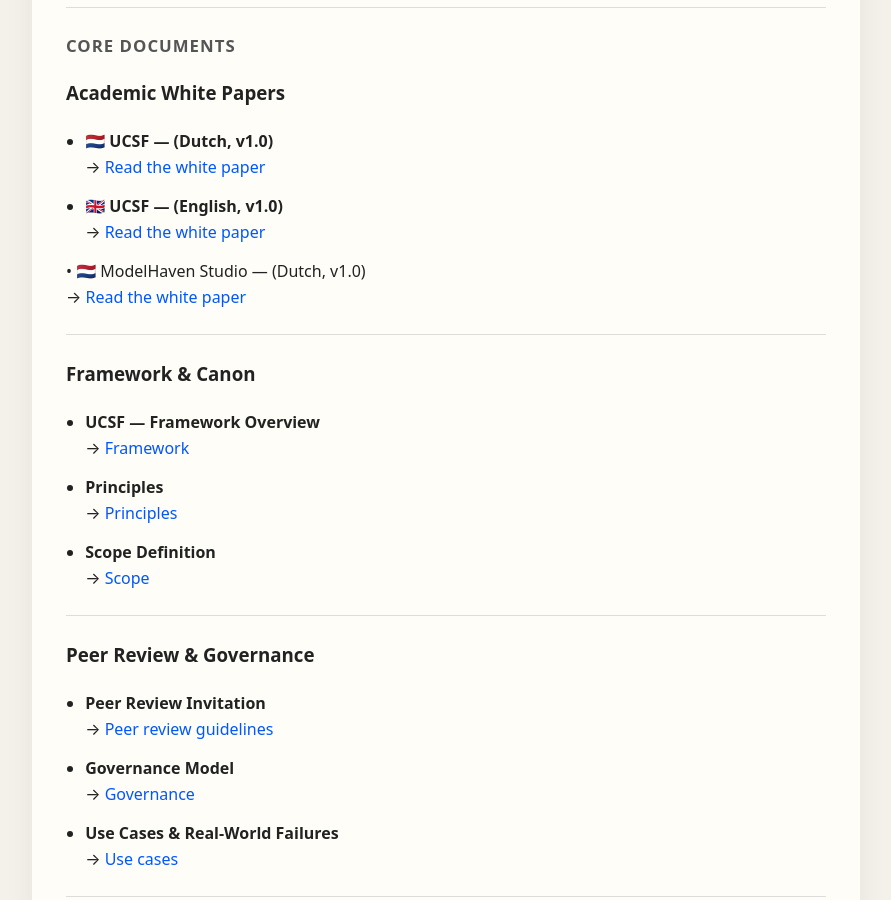
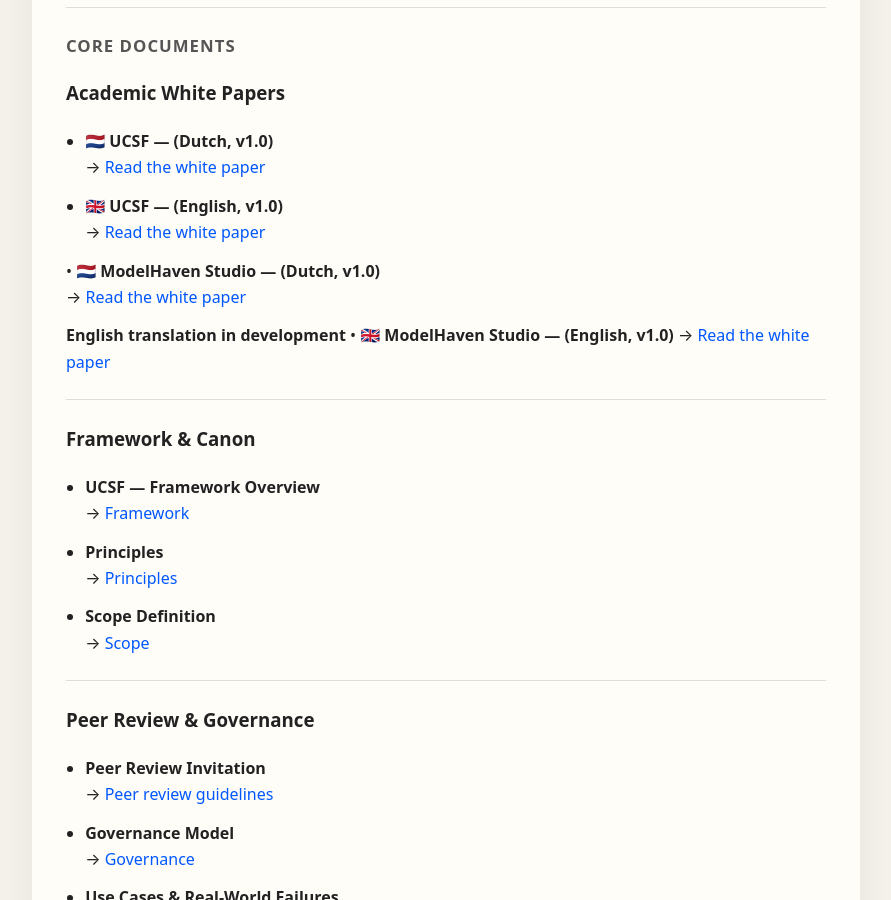
Before and after one commit to MartijnBruzzese/ModelHaven-Studio, a Jekyll site: the page built from index.md, in a window 1280 px wide and 900 px high, scrolled down 758 px. Shown: the whole window, without its empty margins (194-1085 px from the left). Built offline with Jekyll 4.4.1, drawn with Linux system fonts in a browser that asks for light colours.

Commit message:
Update index.md

```diff
--- a/index.md
+++ b/index.md
@@ -40,8 +40,12 @@
 - 🇬🇧 **UCSF — (English, v1.0)**
   → [Read the white paper](WHITE_PAPERS/EN/UCSF_WHITE_PAPER_EN_v1.0.html)
 
-• 🇳🇱 ModelHaven Studio — (Dutch, v1.0)
-→ [Read the white paper](WHITE_PAPERS/NL/MODELHAVEN_STUDIO_WHITE_PAPER_NL_v1.0.md)
+• 🇳🇱 **ModelHaven Studio — (Dutch, v1.0)**
+  → [Read the white paper](WHITE_PAPERS/NL/MODELHAVEN_STUDIO_WHITE_PAPER_NL_v1.0.md)
+
+**English translation in development**
+• 🇬🇧 **ModelHaven Studio — (English, v1.0)**
+  → [Read the white paper](WHITE_PAPERS/EN/MODELHAVEN_STUDIO_WHITE_PAPER_EN_v1.0.md)
 
 ---
 
```
